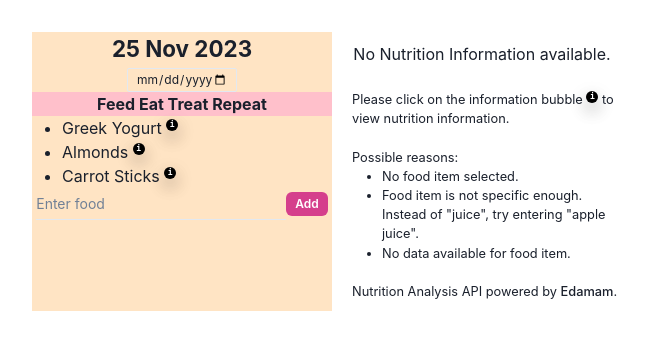
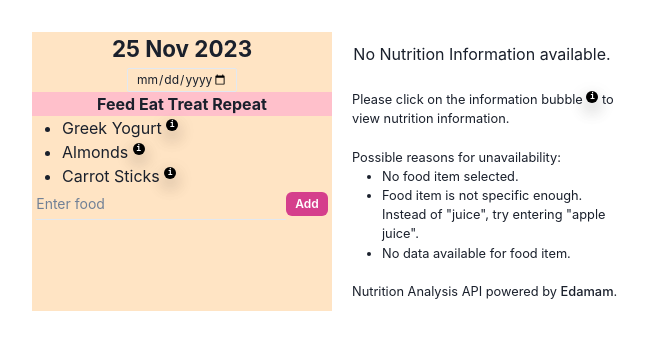
Before and after one commit to xsijin/Feed-Eat-Treat-Repeat, a React (Vite) app in the folder Feed Eat Treat Repeat/: page / in a window 1280 px wide. Shown: the top 350 px of the page, without its empty margins (308-955 px from the left). Built offline with nearby package versions, Linux system fonts and the light colour scheme; no server answers.

Commit message:
before implementing CRUD & airtable

```diff
--- a/Feed Eat Treat Repeat/src/App.jsx
+++ b/Feed Eat Treat Repeat/src/App.jsx
@@ -3,11 +3,14 @@ import "./App.css";
 import ViewFood from "./ViewFood";
 import ViewNutrition from "./ViewNutrition";
 
-
 function App() {
   const [NutritionData, setNutritionData] = useState("");
   const [NutritionTitle, setNutritionTitle] = useState("");
-  const [foodList, setFoodList] = useState(["Greek Yogurt", "Almonds", "Carrot Sticks"]);
+  const [foodList, setFoodList] = useState([
+    "Greek Yogurt",
+    "Almonds",
+    "Carrot Sticks",
+  ]);
 
   const clearNutrition = () => {
     setNutritionTitle("");
@@ -40,31 +43,45 @@ function addFoodItem(newFoodItem) {
   return (
     <div className="container">
       <div className="item">
-        <ViewFood handleSubmit={handleSubmit} foodList={foodList} addFoodItem={addFoodItem}/>
+        <ViewFood
+          handleSubmit={handleSubmit}
+          foodList={foodList}
+          addFoodItem={addFoodItem}
+        />
       </div>
       <div className="item2">
-
-        {NutritionData.calories && NutritionData.totalWeight ? (<ViewNutrition nutrition={NutritionData} clearNutrition={clearNutrition} />) : <div className="unavail">No Nutrition Information available.
+        {NutritionData.calories && NutritionData.totalWeight ? (
+          <ViewNutrition
+            nutrition={NutritionData}
+            clearNutrition={clearNutrition}
+          />
+        ) : (
+          <div className="unavail">
+            No Nutrition Information available.
             <br />
             <br />
             <div className="small">
-        Please click on the information bubble <button
-        className="info"
-      >
-        i
-      </button> to view nutrition information.
-
-      <br /><br /><ul>Possible reasons:
-
+              Please click on the information bubble{" "}
+              <button className="info">i</button> to view nutrition information.
+              <br />
+              <br />
+              <ul>
+                Possible reasons for unavailability:
                 <li className="intro">No food item selected.</li>
-      <li className="intro">Food item is not specific enough. Instead of "juice", try entering "apple juice".</li>
+                <li className="intro">
+                  Food item is not specific enough. Instead of "juice", try
+                  entering "apple juice".
+                </li>
                 <li className="intro">No data available for food item.</li>
               </ul>
-      <br />Nutrition Analysis API powered by <a href="https://www.edamam.com/">Edamam</a>.</div>
-
-        </div>}
-
-    </div></div>
+              <br />
+              Nutrition Analysis API powered by{" "}
+              <a href="https://www.edamam.com/">Edamam</a>.
+            </div>
+          </div>
+        )}
+      </div>
+    </div>
   );
 }
 
--- a/Feed Eat Treat Repeat/src/ViewNutrition.jsx
+++ b/Feed Eat Treat Repeat/src/ViewNutrition.jsx
@@ -121,7 +121,7 @@ export default function ViewNutrition({ nutrition, clearNutrition }) {
           Potassium {potassium}
         </div>
 <div style={{ textAlign: 'right' }}>
-        <button className="clear" onClick={handleClear} >Clear</button>
+        <button className="clear" onClick={handleClear}>Clear</button>
       </div></div>
     </>
   );
--- a/Feed Eat Treat Repeat/src/index.css
+++ b/Feed Eat Treat Repeat/src/index.css
@@ -110,13 +110,13 @@ li {
   display: inline-block;
   font-size: 10px;
   padding: 3px;
-  font-weight: bold;
+  font-weight: normal;
   border-radius: 50%;
   box-shadow: 0 8px 16px 0 rgba(0,0,0,0.2), 0 6px 20px 0 rgba(0,0,0,0.19);
   transition: all 0.5s;
   transition-duration: 0.4s;
   vertical-align: super;
-  font-family:'Monospace';
+  font-family:'Arial';
 }
 
 .clear:hover {
```
Lines whose indentation alone changed are shown as unchanged.
